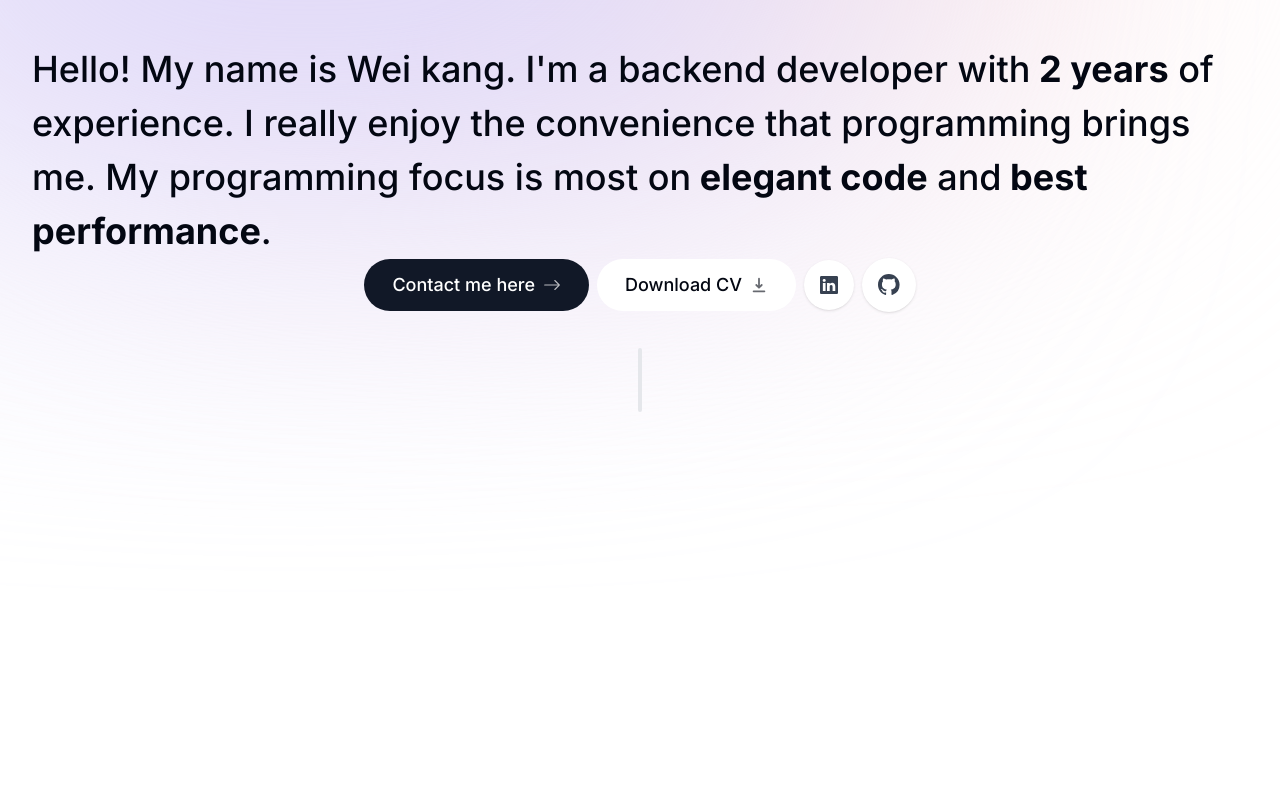
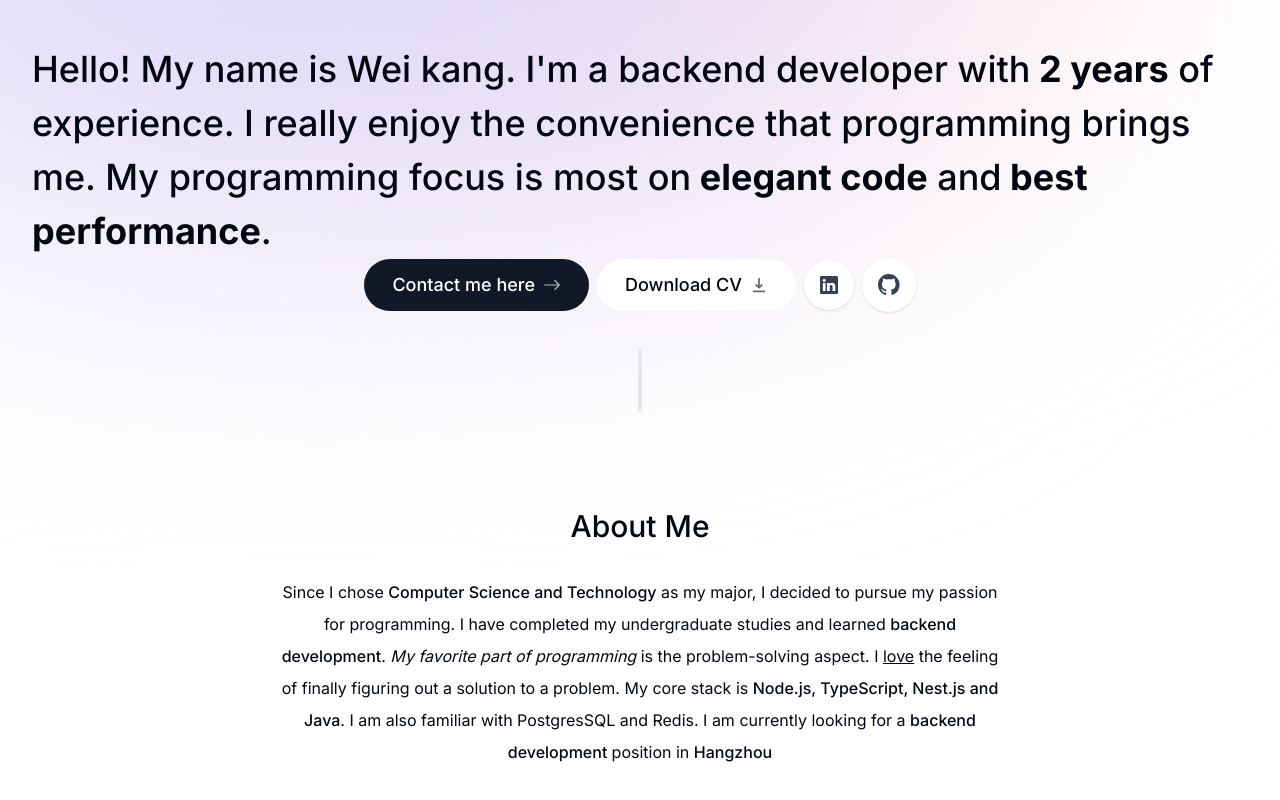
Before and after one commit to winkcc/wink-personal-portfolio, a Next.js app: page / in a window 1280 px wide. Shown: the part 314-1114 px from the top of the page. Built offline with nearby package versions, Linux system fonts and the light colour scheme.

Commit message:
learn form YouTuber ByteGrad part 5: About

```diff
--- a/app/page.tsx
+++ b/app/page.tsx
@@ -1,3 +1,4 @@
+import About from '@/components/About'
 import Intro from '@/components/Intro'
 import SectionDivider from '@/components/Section-Divider'
 
@@ -6,6 +7,7 @@ export default function Home() {
     <main className="flex flex-col items-center px-4">
       <Intro />
       <SectionDivider />
+      <About />
     </main>
   )
 }
--- /dev/null
+++ b/components/About.tsx
@@ -0,0 +1,31 @@
+'use client'
+
+import SectionHeading from '@/components/Section-Heading'
+import { motion } from 'framer-motion'
+import React from 'react'
+
+export default function About() {
+  return (
+    <motion.section
+      className="mb-28 max-w-[45rem] scroll-mt-28 text-center leading-8 sm:mb-40"
+      initial={{ opacity: 0, y: 100 }}
+      animate={{ opacity: 1, y: 0 }}
+      transition={{ delay: 0.175 }}
+      id="about"
+    >
+      <SectionHeading>About me</SectionHeading>
+      <p className="mb-3">
+        Since I chose <span className="font-medium"> Computer Science and Technology</span> as my
+        major, I decided to pursue my passion for programming. I have completed my undergraduate
+        studies and learned <span className="font-medium">backend development</span>.{' '}
+        <span className="italic">My favorite part of programming</span> is the problem-solving
+        aspect. I <span className="underline">love</span> the feeling of finally figuring out a
+        solution to a problem. My core stack is{' '}
+        <span className="font-medium">Node.js, TypeScript, Nest.js and Java</span>. I am also
+        familiar with PostgresSQL and Redis. I am currently looking for a{' '}
+        <span className="font-medium">backend development </span>
+        position in <span className="font-medium">Hangzhou</span>
+      </p>
+    </motion.section>
+  )
+}
--- a/components/Intro.tsx
+++ b/components/Intro.tsx
@@ -46,12 +46,12 @@ export default function Intro() {
         </motion.div>
       </div>
 
-      <motion.p
+      <motion.h1
         className="mb-10 mt-4 px-4 text-2xl font-medium !leading-[1.5] sm:text-4xl"
         initial={{ opacity: 0, y: 100 }}
         animate={{ opacity: 1, y: 100 }}
       >
-        Hello! My name is Wei kang. I'm a backend developer with
+        Hello! My name is Wei kang. I&apos;m a backend developer with
         <span className="font-bold"> 2 years</span> of experience. I really enjoy the convenience
         that programming brings me. My programming focus is most on
         <span className="font-bold"> elegant code</span> and
@@ -93,7 +93,7 @@ export default function Intro() {
             <BsGithub />
           </a>
         </motion.div>
-      </motion.p>
+      </motion.h1>
     </section>
   )
 }
--- /dev/null
+++ b/components/Section-Heading.tsx
@@ -0,0 +1,5 @@
+import React from 'react'
+
+export default function SectionHeading({ children }: { children: React.ReactNode }) {
+  return <h2 className="mb-8 text-center text-3xl font-medium capitalize">{children}</h2>
+}
```
